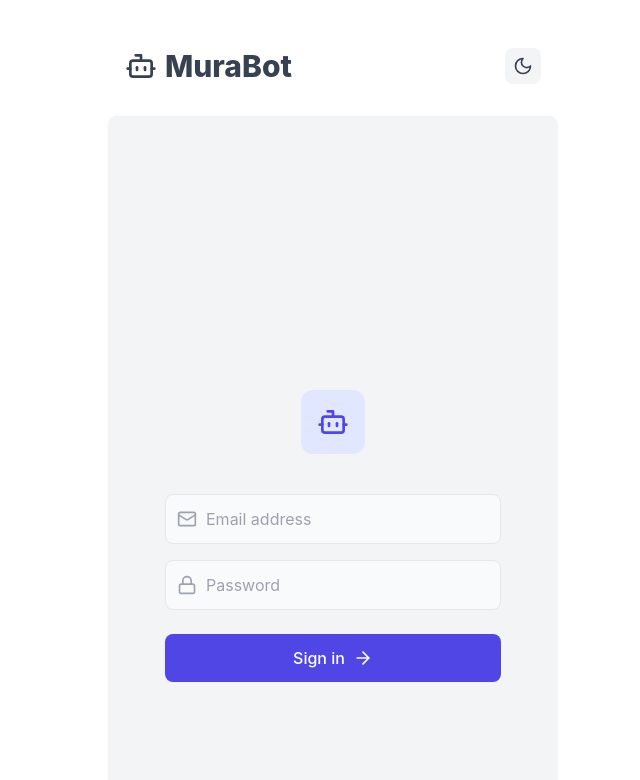
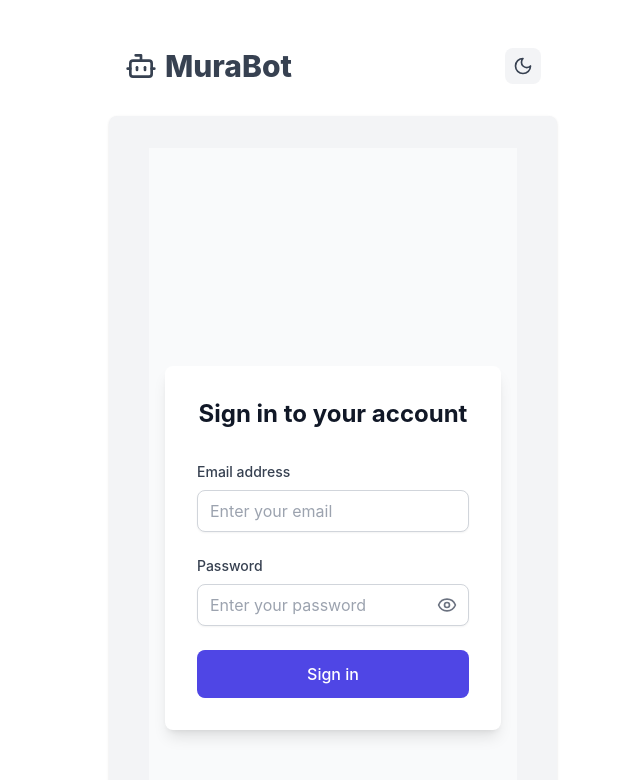
Before and after one commit to willerdev/botrader, a React (Vite) app: page /login in a window 1280 px wide. Shown: the top 780 px of the page, without its empty margins (307-947 px from the left). Built offline with nearby package versions, Linux system fonts and the light colour scheme.

Commit message:
first link correctione3

```diff
--- a/src/pages/LoginPage.tsx
+++ b/src/pages/LoginPage.tsx
@@ -1,8 +1,8 @@
 import { useState } from 'react';
 import { useNavigate } from 'react-router-dom';
 import { supabase } from '../lib/supabase';
-import { Bot, Mail, Lock, ArrowRight } from 'lucide-react';
 import { AuthError } from '@supabase/supabase-js';
+import { Eye, EyeOff } from 'lucide-react';
 
 export const LoginPage = () => {
   const navigate = useNavigate();
@@ -10,6 +10,7 @@ export const LoginPage = () => {
   const [password, setPassword] = useState('');
   const [error, setError] = useState('');
   const [loading, setLoading] = useState(false);
+  const [showPassword, setShowPassword] = useState(false);
 
   const handleLogin = async (e: React.FormEvent) => {
     e.preventDefault();
@@ -33,74 +34,79 @@ export const LoginPage = () => {
   };
 
   return (
-    <div className="min-h-screen flex flex-col items-center justify-center p-4 space-y-10">
-      {/* Logo only */}
-      <div className="flex items-center justify-center w-16 h-16 bg-indigo-100 dark:bg-indigo-900/30 rounded-xl">
-        <Bot className="w-8 h-8 text-indigo-600 dark:text-indigo-400" />
-      </div>
+    <div className="min-h-screen flex items-center justify-center bg-gray-50 dark:bg-gray-900 px-4">
+      <div className="max-w-sm w-full">
+        <div className="bg-white dark:bg-gray-800 rounded-lg shadow-lg p-8">
+          <h2 className="text-2xl font-bold text-center text-gray-900 dark:text-gray-100 mb-8">
+            Sign in to your account
+          </h2>
 
+          <form onSubmit={handleLogin} className="space-y-6">
             {error && (
-        <div className="w-full max-w-sm px-4 py-3 text-sm bg-red-50 dark:bg-red-900/30 border border-red-200 dark:border-red-900/50 text-red-600 dark:text-red-400 rounded-lg">
+              <div className="p-3 text-sm text-red-600 bg-red-50 dark:bg-red-900/30 dark:text-red-400 rounded-lg">
                 {error}
               </div>
             )}
 
-      <form onSubmit={handleLogin} className="w-full max-w-sm space-y-6">
-        <div className="space-y-4">
-          <div>
-            <div className="relative">
-              <Mail className="absolute left-3 top-1/2 transform -translate-y-1/2 w-5 h-5 text-gray-400" />
+            <div className="space-y-2">
+              <label
+                htmlFor="email"
+                className="block text-sm font-medium text-gray-700 dark:text-gray-300"
+              >
+                Email address
+              </label>
               <input
                 id="email"
                 type="email"
-                placeholder="Email address"
                 required
                 value={email}
                 onChange={(e) => setEmail(e.target.value)}
-                className="w-full pl-10 pr-4 py-3 bg-gray-50 dark:bg-gray-800 border border-gray-200 dark:border-gray-700 rounded-lg focus:ring-2 focus:ring-indigo-500 dark:focus:ring-indigo-400 focus:border-transparent outline-none transition-all"
+                className="w-full px-3 py-2 border border-gray-300 dark:border-gray-600 rounded-lg shadow-sm bg-white dark:bg-gray-700 text-gray-900 dark:text-gray-100 focus:ring-2 focus:ring-indigo-500 dark:focus:ring-indigo-400 focus:border-transparent"
+                placeholder="Enter your email"
               />
             </div>
-          </div>
 
-          <div>
+            <div className="space-y-2">
+              <label
+                htmlFor="password"
+                className="block text-sm font-medium text-gray-700 dark:text-gray-300"
+              >
+                Password
+              </label>
               <div className="relative">
-              <Lock className="absolute left-3 top-1/2 transform -translate-y-1/2 w-5 h-5 text-gray-400" />
                 <input
                   id="password"
-                type="password"
-                placeholder="Password"
+                  type={showPassword ? 'text' : 'password'}
                   required
                   value={password}
                   onChange={(e) => setPassword(e.target.value)}
-                className="w-full pl-10 pr-4 py-3 bg-gray-50 dark:bg-gray-800 border border-gray-200 dark:border-gray-700 rounded-lg focus:ring-2 focus:ring-indigo-500 dark:focus:ring-indigo-400 focus:border-transparent outline-none transition-all"
+                  className="w-full px-3 py-2 border border-gray-300 dark:border-gray-600 rounded-lg shadow-sm bg-white dark:bg-gray-700 text-gray-900 dark:text-gray-100 focus:ring-2 focus:ring-indigo-500 dark:focus:ring-indigo-400 focus:border-transparent pr-10"
+                  placeholder="Enter your password"
                 />
-            </div>
+                <button
+                  type="button"
+                  onClick={() => setShowPassword(!showPassword)}
+                  className="absolute right-3 top-1/2 transform -translate-y-1/2 text-gray-500 dark:text-gray-400 hover:text-gray-700 dark:hover:text-gray-200"
+                >
+                  {showPassword ? (
+                    <EyeOff className="h-5 w-5" />
+                  ) : (
+                    <Eye className="h-5 w-5" />
+                  )}
+                </button>
               </div>
             </div>
 
             <button
               type="submit"
               disabled={loading}
-          className="w-full flex items-center justify-center gap-2 bg-indigo-600 hover:bg-indigo-700 text-white py-3 px-4 rounded-lg font-medium transition-colors focus:outline-none focus:ring-2 focus:ring-offset-2 focus:ring-indigo-500 disabled:opacity-50 disabled:cursor-not-allowed"
+              className="w-full py-3 px-4 bg-indigo-600 hover:bg-indigo-700 text-white font-medium rounded-lg focus:outline-none focus:ring-2 focus:ring-offset-2 focus:ring-indigo-500 disabled:opacity-50 disabled:cursor-not-allowed transition-colors"
             >
-          {loading ? (
-            <>
-              <div className="w-5 h-5 border-2 border-white border-t-transparent rounded-full animate-spin" />
-              Signing in...
-            </>
-          ) : (
-            <>
-              Sign in
-              <ArrowRight className="w-5 h-5" />
-            </>
-          )}
+              {loading ? 'Signing in...' : 'Sign in'}
             </button>
-
-        <div className="flex flex-col items-center gap-4 text-sm">
-
-
+          </form>
         </div>
-      </form>
+      </div>
     </div>
   );
 };
```
Lines whose indentation alone changed are shown as unchanged.
